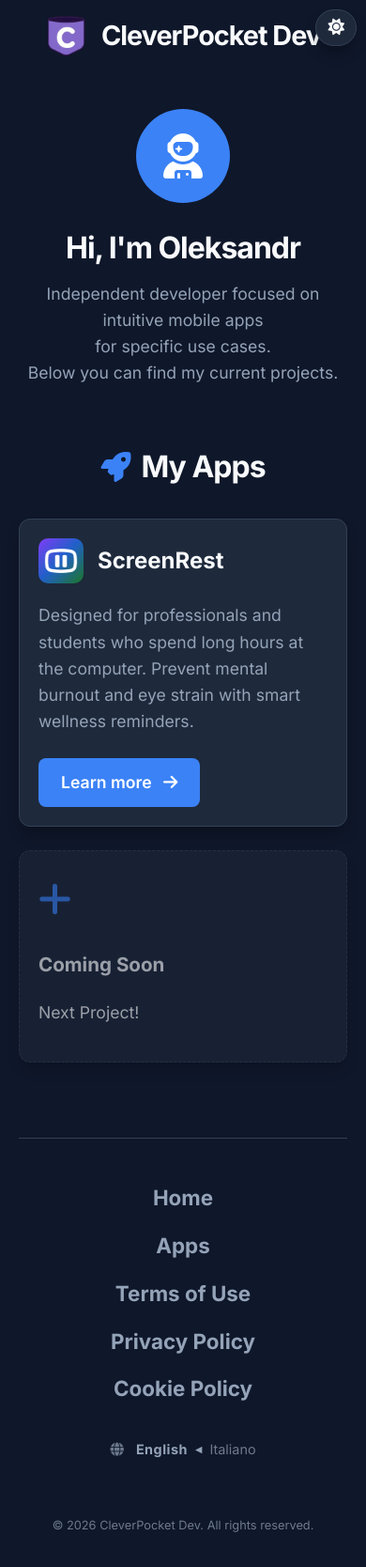
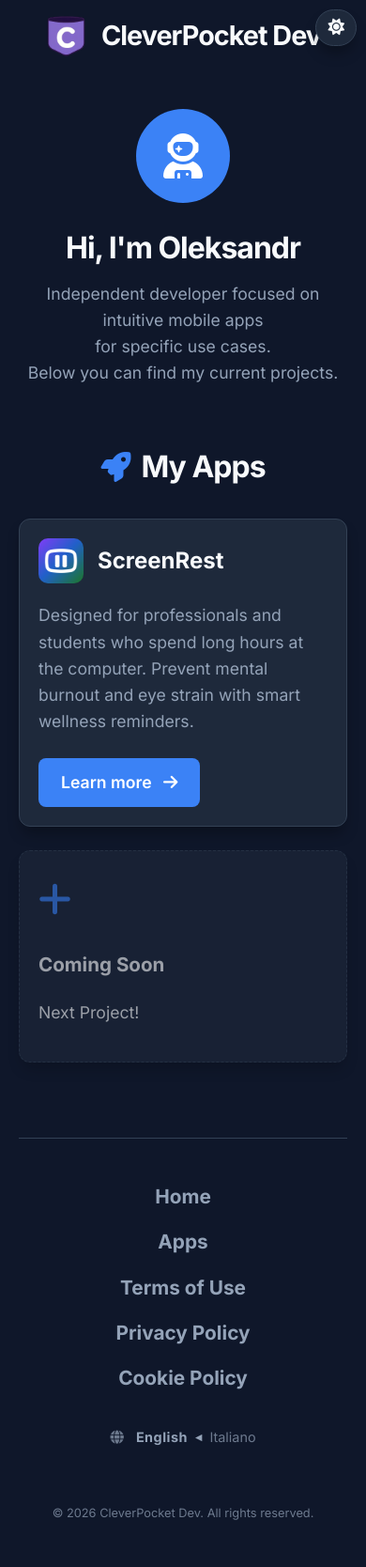
Before and after one commit to digitalcreat0r/sitoweb, a Jekyll site: the page built from index.html, in a window 390 px wide. Shown: the whole page at 94% size. Built offline with Jekyll 4.4.1, drawn with Linux system fonts in a browser that asks for light colours.

Commit message:
aggiornamento

```diff
--- a/_sass/_footer.scss
+++ b/_sass/_footer.scss
@@ -19,6 +19,7 @@ footer {
     font-size: 1.2rem;
     font-weight: 800;
     transition: color 0.2s;
+    white-space: nowrap;
 }
 
 @media (hover: hover) {
@@ -29,7 +30,7 @@ footer {
 
 @media (max-width: 600px) {
     .footer-links { flex-direction: column; align-items: center; padding: 5px 0; gap: 15px; }
-    .footer-links a { font-size: 1.4rem; }
+    .footer-links a { font-size: 1.3rem; }
 }
 
 .language-selector {
```
